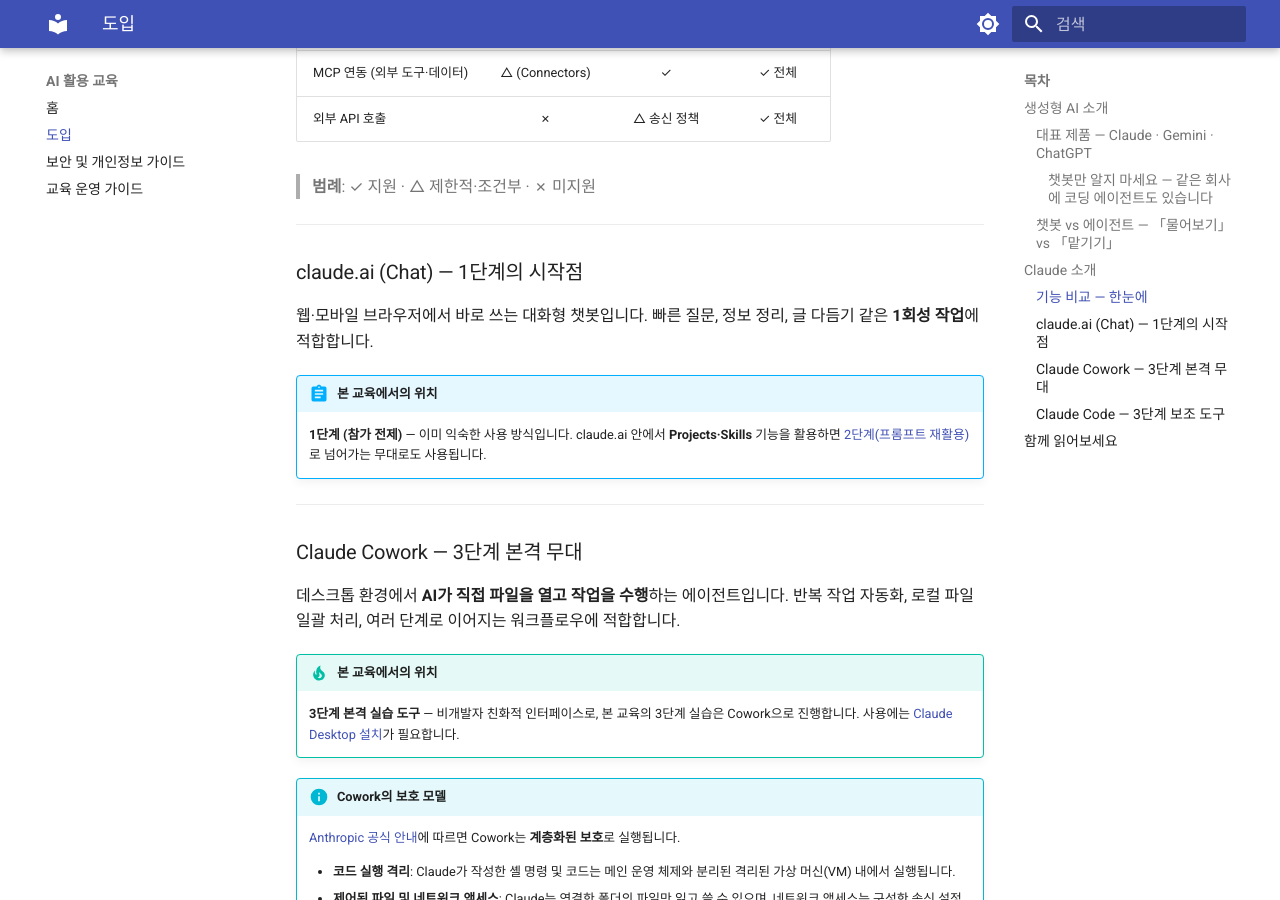
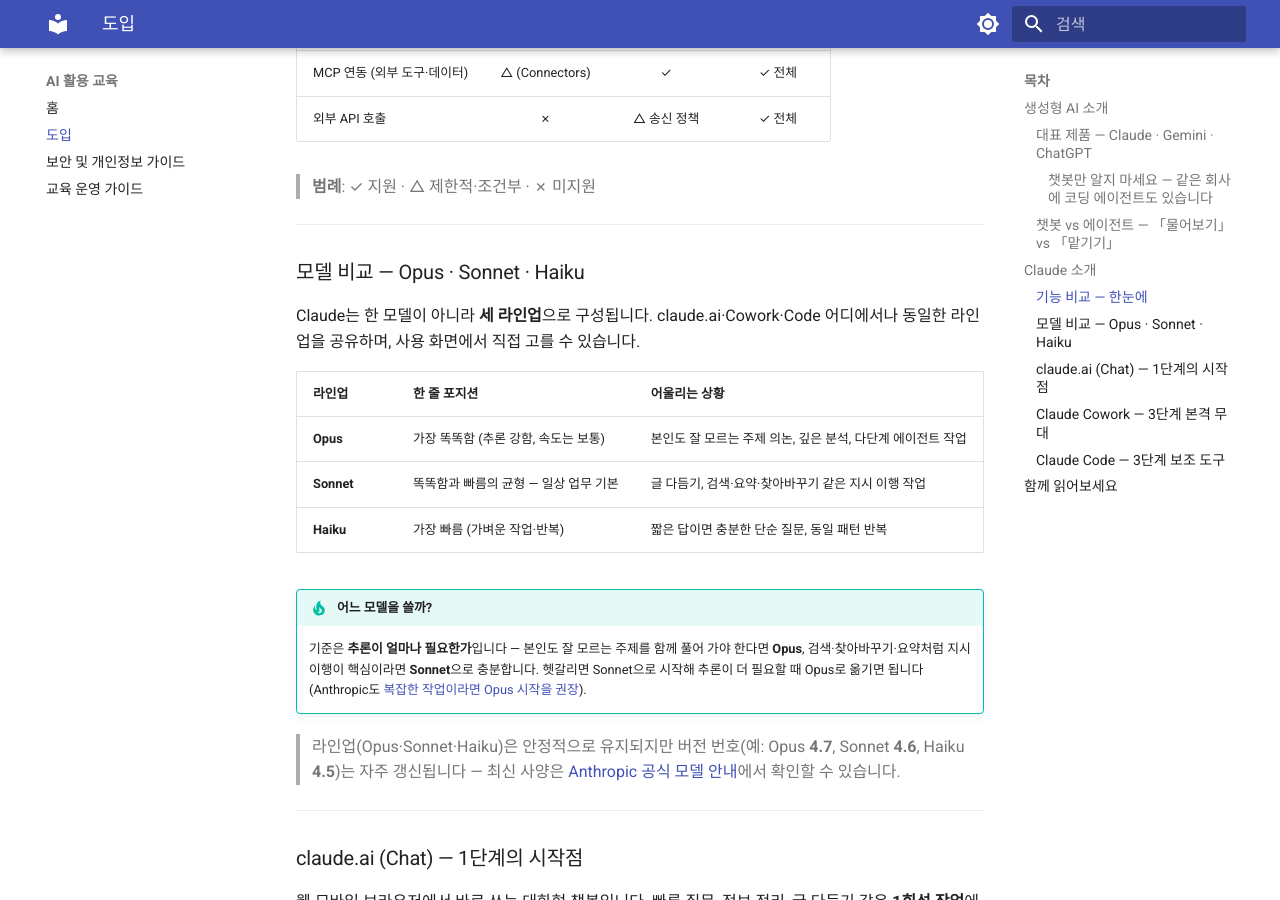
Before and after one commit to scroogy-dev/ai-onboarding, an MkDocs documentation site: the page built from docs/intro.md, in a window 1280 px wide and 900 px high, scrolled down 2974 px. Built offline with MkDocs 1.6.1 and Material for MkDocs 9.7.7, drawn with Linux system fonts in a browser that asks for light colours.

Commit message:
docs: 도입 페이지 Claude 모델 비교 섹션 신설 — 추론 vs 지시 이행 축 (Task 4) (#25)

```diff
--- a/docs/intro.md
+++ b/docs/intro.md
@@ -105,6 +105,23 @@
 
 ---
 
+### 모델 비교 — Opus · Sonnet · Haiku { #claude-models }
+
+Claude는 한 모델이 아니라 **세 라인업**으로 구성됩니다. claude.ai·Cowork·Code 어디에서나 동일한 라인업을 공유하며, 사용 화면에서 직접 고를 수 있습니다.
+
+| 라인업     | 한 줄 포지션                          | 어울리는 상황                                                 |
+|------------|---------------------------------------|---------------------------------------------------------------|
+| **Opus**   | 가장 똑똑함 (추론 강함, 속도는 보통)   | 본인도 잘 모르는 주제 의논, 깊은 분석, 다단계 에이전트 작업    |
+| **Sonnet** | 똑똑함과 빠름의 균형 — 일상 업무 기본  | 글 다듬기, 검색·요약·찾아바꾸기 같은 지시 이행 작업            |
+| **Haiku**  | 가장 빠름 (가벼운 작업·반복)          | 짧은 답이면 충분한 단순 질문, 동일 패턴 반복                  |
+
+!!! tip "어느 모델을 쓸까?"
+    기준은 **추론이 얼마나 필요한가**입니다 — 본인도 잘 모르는 주제를 함께 풀어 가야 한다면 **Opus**, 검색·찾아바꾸기·요약처럼 지시 이행이 핵심이라면 **Sonnet**으로 충분합니다. 헷갈리면 Sonnet으로 시작해 추론이 더 필요할 때 Opus로 옮기면 됩니다 (Anthropic도 [복잡한 작업이라면 Opus 시작을 권장](https://docs.claude.com/ko/docs/about-claude/models/overview)).
+
+> 라인업(Opus·Sonnet·Haiku)은 안정적으로 유지되지만 버전 번호(예: Opus **4.7**, Sonnet **4.6**, Haiku **4.5**)는 자주 갱신됩니다 — 최신 사양은 [Anthropic 공식 모델 안내](https://docs.claude.com/ko/docs/about-claude/models/overview)에서 확인할 수 있습니다.
+
+---
+
 ### claude.ai (Chat) — 1단계의 시작점 { #claude-ai }
 
 웹·모바일 브라우저에서 바로 쓰는 대화형 챗봇입니다. 빠른 질문, 정보 정리, 글 다듬기 같은 **1회성 작업**에 적합합니다.
```
Also changed, not shown: .ai/90_issues/active/issue-0025/issue-0025-plan.md (+1 -1 lines), .ai/90_issues/active/issue-0025/issue-0025-summary.md (+5 -5 lines), .ai/99_workspace/notes/issue-0025-research.md (+21 -4 lines).
